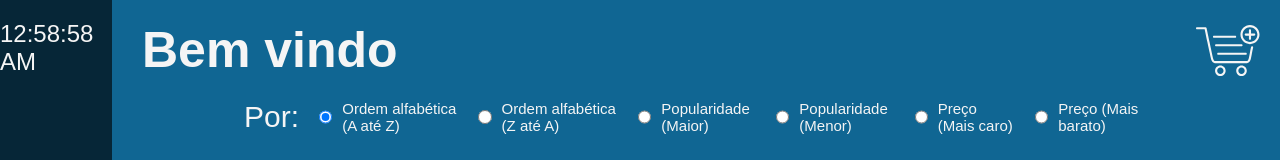
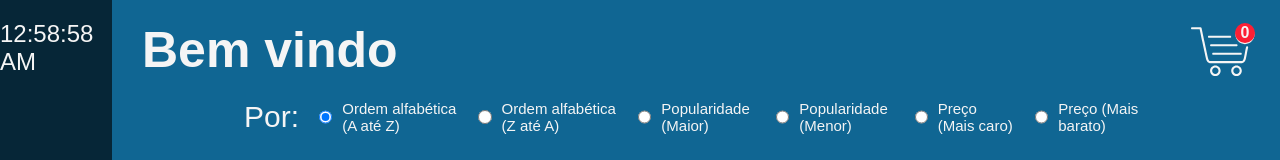
Before and after one commit to AstronautoLunar/ecommence-react-supera, a React (Create React App) app: page / in a window 1280 px wide. Shown: the top 160 px of the page. Built offline with nearby package versions, Linux system fonts and the light colour scheme.

Commit message:
:sparkles: Desenvolvido o contador de itens do carrinho

```diff
--- a/src/App.tsx
+++ b/src/App.tsx
@@ -220,12 +220,18 @@ export default function App() {
       <main id={styles.Main}>
         <div id={styles.topHeader}>
           <h1 id={styles.title}>Bem vindo</h1>
-          <img
-              id={styles.imageCart}
-              src={require('./assets/icon-cart.svg').default}
-              alt="icon cart"
-              onClick={toggleModalCartVisible}
-          />
+          <div
+            id={styles.imageCart}
+            onClick={toggleModalCartVisible}
+          >
+            <div id={styles.counterArea}>
+              <span id={styles.counterText}>
+                {
+                  listGamesCard.length
+                }
+              </span>
+            </div>
+          </div>
           {
             modalCartVisible.mount
             &&
--- a/src/style/globals.scss
+++ b/src/style/globals.scss
@@ -9,7 +9,7 @@
     --old-gold: #d6bb43;
     --old-gold-press: #bca129;
     --indian-red: #DB5461;
-    // --red-notification: #FC1F34;
+    --red-counter: #FC1F34;
     --yellow-green: #8FC93A;
 }
 
--- a/src/style/home.module.scss
+++ b/src/style/home.module.scss
@@ -15,8 +15,39 @@ div#App {
                 margin-left: 20px;
             }
 
-            img#imageCart {
+            div#imageCart {
+                width: 75px;
+                height: 65px;
+
                 margin-right: 20px;
+
+                background-image: url(../assets/icon-cart.svg);
+                background-repeat: no-repeat;
+                background-position: center;
+
+                position: relative;
+
+                div#counterArea {
+                    width: 20px;
+                    height: 20px;
+
+                    background-color: var(--red-counter);
+
+                    border-radius: 100%;
+
+                    position: absolute;
+                    right: 5px;
+                    top: 5px;
+
+                    justify-content: center;
+                    align-items: center;
+
+                    span#counterText {
+                        color: var(--cultured);
+
+                        font-weight: bold;
+                    }
+                }
             }
         }
 
@@ -73,7 +104,8 @@ main#Main,
 div#topHeader,
 div#AreaGames,
 div#filterGames,
-div#games
+div#games,
+div#counterArea
 {
     display: flex;
 }
```
